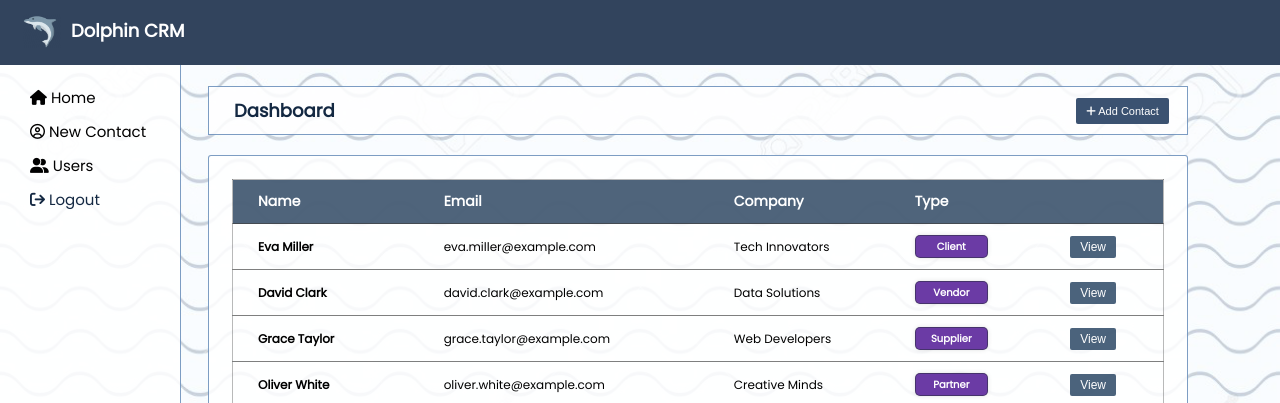
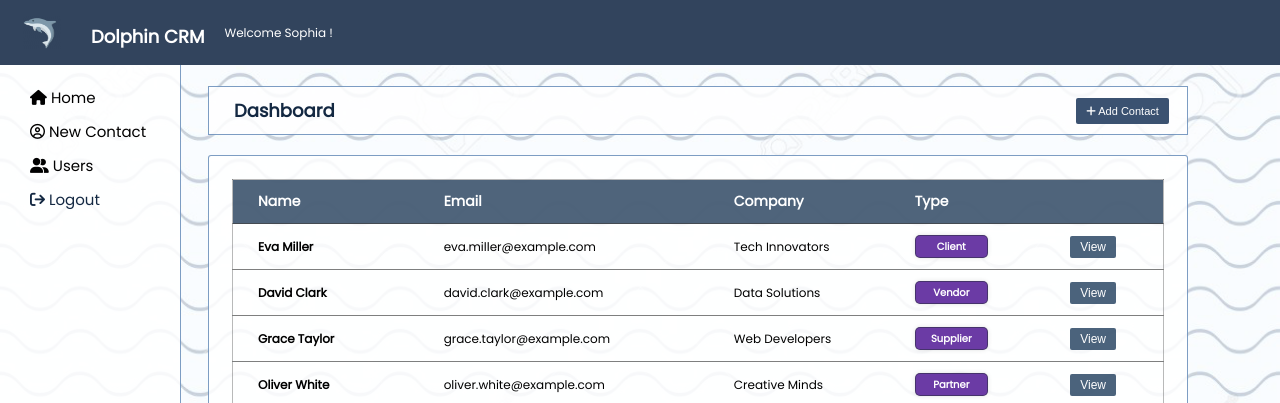
Before and after one commit to tarequerobinson/info2180-finalproject, a PHP site: page / in a window 1280 px wide. Shown: the top 403 px of the page. Run offline with PHP 8.4, Linux system fonts and the light colour scheme; a user stored in the database is signed in; data comes from the database, SQL or seed files in the repository; data that the repository does not hold is empty; some libraries are stand-ins or nearby versions.

Commit message:
custom welcome user

```diff
--- a/css/index.css
+++ b/css/index.css
@@ -20,6 +20,19 @@ html{
     padding: 14px;
     padding-left: 23px;
     padding-right: 10px;
+}
+
+header{
+
+    display: flex;
+}
+
+header p {
+
+    color: white;
+    font-size: 12px;
+    margin-left: 20px;
+
 }
 
 header h1{
--- a/database/dbsetup.php
+++ b/database/dbsetup.php
@@ -1,12 +1,12 @@
 <?php
 $host = 'localhost';
-
+$port = '3307'; // Replace with your actual port number
 $username = 'project2_user';
 $password = 'password123';
 $dbname = 'dolphincrm';
 
 try {
-    $conn = new PDO("mysql:host=$host;dbname=$dbname;charset=utf8mb4", $username, $password);
+    $conn = new PDO("mysql:host=$host;port=$port;dbname=$dbname;charset=utf8mb4", $username, $password);
     $conn->setAttribute(PDO::ATTR_ERRMODE, PDO::ERRMODE_EXCEPTION);
 } catch (PDOException $e) {
     die("Connection failed: " . $e->getMessage());
--- a/index.php
+++ b/index.php
@@ -13,7 +13,7 @@ if(!isset($_SESSION['user_id'])) {
 <head>
     <meta charset="UTF-8">
     <meta name="viewport" content="width=device-width, initial-scale=1.0">
-    <title>Dolphin CRM</title>
+    <title>Dolphin CRM <?=$_SESSION['firstname']?></title>
 
     <link href='https://fonts.googleapis.com/css?family=Poppins' rel='stylesheet'>
     <script src="https://kit.fontawesome.com/e1f0748c4a.js" ></script>
@@ -26,7 +26,8 @@ if(!isset($_SESSION['user_id'])) {
     <header>
         <img id=icon src="images/dolphin-logo.png" alt="A picture of a cartoon dolphin logo.">
         <h1>Dolphin CRM </h1>
-        <!-- <?= $_SESSION['email'] ?> -->
+        <p> Welcome <?= $_SESSION['firstname'] ?> ! </p>
+
     </header>
 
     <div id="loginPage"> </div>
--- a/login.php
+++ b/login.php
@@ -71,6 +71,7 @@ if ($_SERVER["REQUEST_METHOD"] == "POST") {
 if ($user && password_verify($password, $user['password'])) {
     $_SESSION['email'] = $email;
     $_SESSION['user_id'] = $user['id']; // Set the session variable
+    $_SESSION['firstname'] = $user['firstname'];
     header("Location: index.php");
     exit();
 } else {
```
